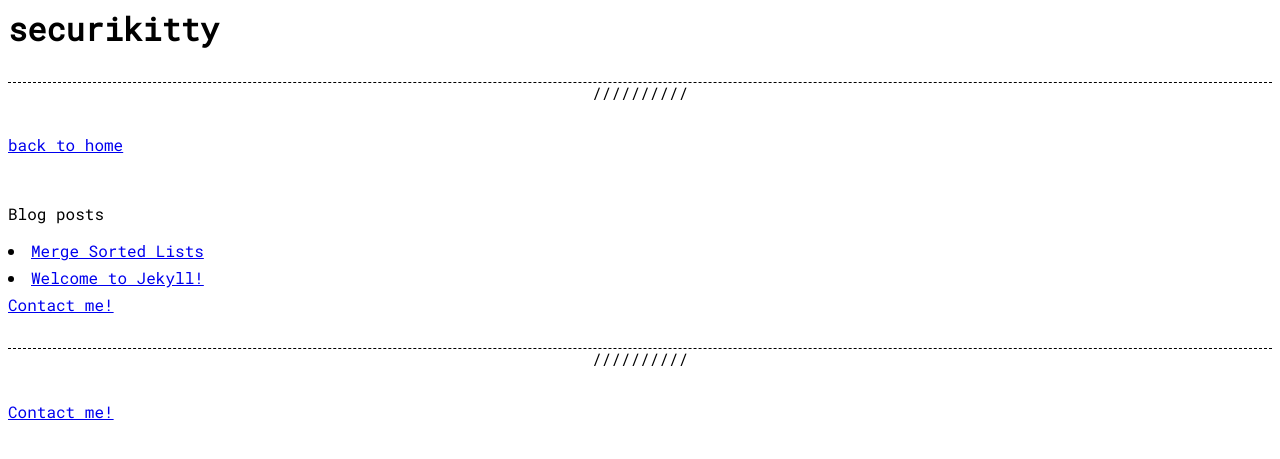
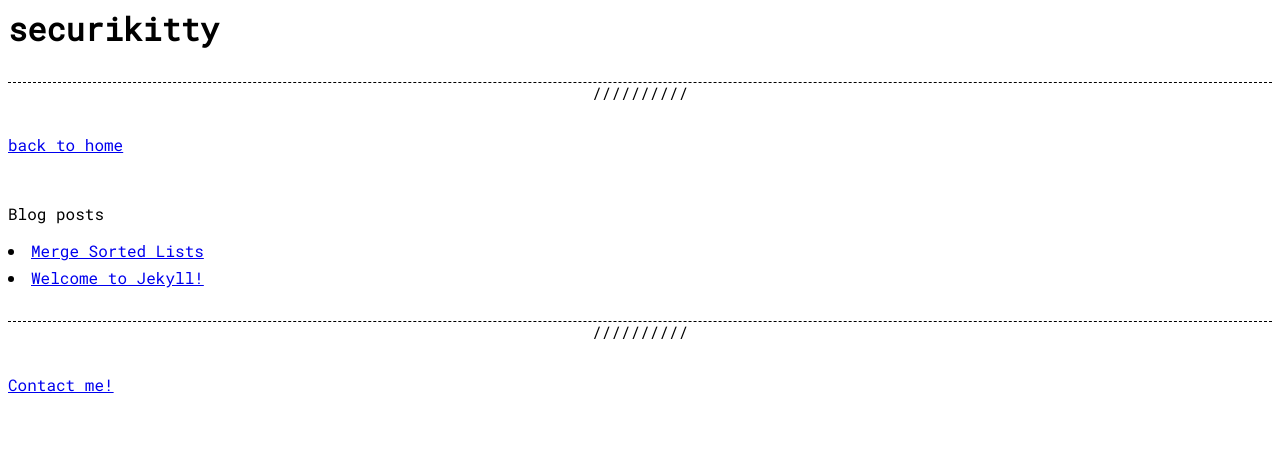
Before and after one commit to lephdao/lephdao.github.io, a Jekyll site: the page built from index.markdown, in a window 1280 px wide. Shown: the top 459 px of the page. Built offline with Jekyll 4.4.1, drawn with Linux system fonts in a browser that asks for light colours.

Commit message:
remove footer

```diff
--- /dev/null
+++ b/_includes/footer.html
@@ -0,0 +1,2 @@
+<hr style="border-top: dashed 1px;" />
+<a href="{{ site.baseurl }}/about">Contact me!</a>
--- a/_layouts/home.html
+++ b/_layouts/home.html
@@ -9,4 +9,4 @@ layout: "wrapper"
 	<li><a href="{{post.url}}">{{post.title}}</a></li>
 {% endfor %}
 
-<a href="{{ site.baseurl }}/about">Contact me!</a>
+{% include footer.html %}
--- a/_layouts/wrapper.html
+++ b/_layouts/wrapper.html
@@ -13,9 +13,4 @@
 	{{ content }}
 </body>
 
-<footer>
-	<hr style="border-top: dashed 1px;" />
-	<a href="{{ site.baseurl }}/about">Contact me!</a>
-
-</footer>
 </html>
```
